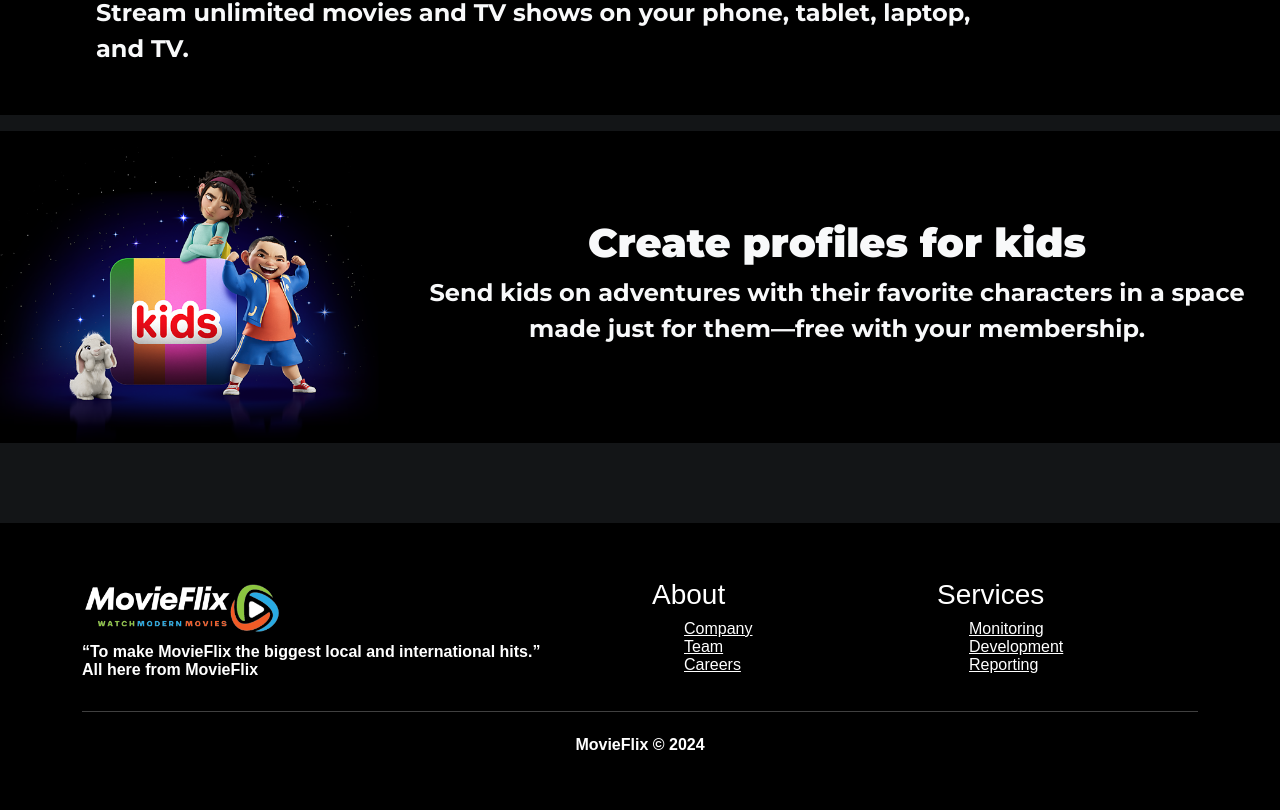
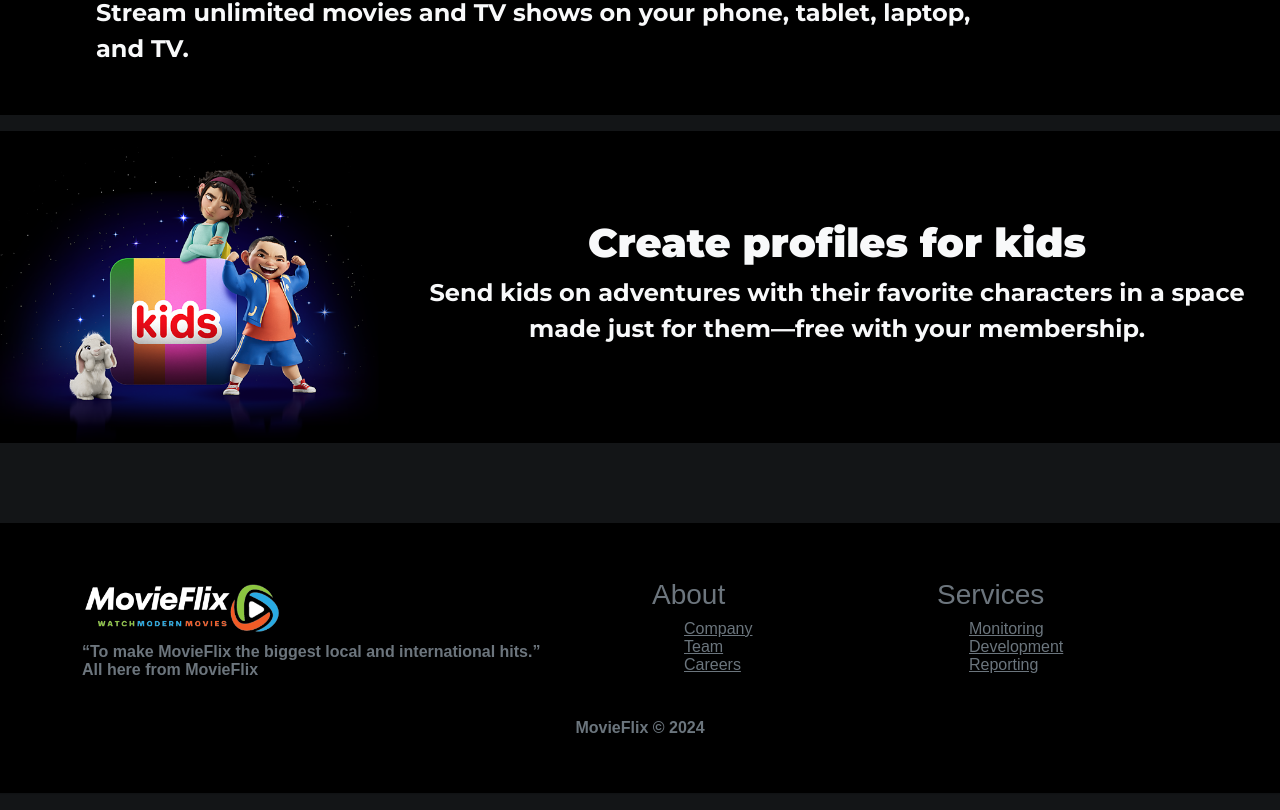
Before and after one commit to Markjonel02/STRIX, a React (Vite) app: page / in a window 1280 px wide. Shown: the part 1692-2502 px from the top of the page. Built offline with nearby package versions, Linux system fonts and the light colour scheme.

Commit message:
modified:   index.css 	modified:   src/assets/components/Footer.tsx 	modified:   src/assets/pages/Movies.tsx

```diff
--- a/index.css
+++ b/index.css
@@ -330,6 +330,23 @@ label {
   text-shadow:5px 2px 2px rgba(255, 255, 255, 0.5); ;
 }
 
+.hide-scrollbar {
+  scrollbar-width: thin;
+  scrollbar-color: transparent transparent;
+  overflow: -webkit-scrollbars-none;
+  scroll-behavior: smooth;
+}
+.hide-scrollbar::-webkit-scrollbar {
+  width: 5px;
+}
+
+.hide-scrollbar::-webkit-scrollbar-thumb {
+  background-color: transparent;
+}
+
+.hide-scrollbar::-webkit-scrollbar-track {
+  background-color: transparent;
+}
 .span-shadow{
  text-shadow: 5px 5px 5px rgba(12, 9, 10, 0.4);
 }
--- a/src/assets/components/Footer.tsx
+++ b/src/assets/components/Footer.tsx
@@ -11,15 +11,14 @@ const Footer = () => {
 
   const footerStyle: React.CSSProperties = {
     backgroundColor: "rgb(40, 45, 50)",
-    color: "white",
-
+    color: "#6b757dff",
     paddingBottom: "40px",
   };
 
   return (
     <>
-      <footer style={footerStyle} className="bg-black">
-        <div className="container">
+      <footer style={footerStyle} className="bg-black text-secondary ">
+        <div className="container text-secondary">
           <div className="row">
             <div className="col-md-6 item text" style={{ marginBottom: "0px" }}>
               <img src={img.imgURL} alt="sample" style={img.size} />
@@ -30,40 +29,40 @@ const Footer = () => {
               </p>
             </div>
             <div className="col-sm-6 col-md-3 item fw-light list-unstyled  ">
-              <h3 style={{ color: "white" }}>About</h3>
+              <h3>About</h3>
               <ul>
                 <li>
-                  <a href="#" style={{ color: "white" }}>
+                  <a href="#" style={{ color: "#6b757dff" }}>
                     Company
                   </a>
                 </li>
                 <li>
-                  <a href="#" style={{ color: "white" }}>
+                  <a href="#" style={{ color: "#6b757dff" }}>
                     Team
                   </a>
                 </li>
                 <li>
-                  <a href="#" style={{ color: "white" }}>
+                  <a href="#" style={{ color: "#6b757dff" }}>
                     Careers
                   </a>
                 </li>
               </ul>
             </div>
             <div className="col-sm-6 col-md-3 item fw-light ">
-              <h3 style={{ color: "white" }}>Services</h3>
+              <h3>Services</h3>
               <ul>
                 <li>
-                  <a href="#" style={{ color: "white" }}>
+                  <a href="#" style={{ color: "#6b757dff" }}>
                     Monitoring
                   </a>
                 </li>
                 <li>
-                  <a href="#" style={{ color: "white" }}>
+                  <a href="#" style={{ color: "#6b757dff" }}>
                     Development
                   </a>
                 </li>
                 <li>
-                  <a href="#" style={{ color: "white" }}>
+                  <a href="#" style={{ color: "#6b757dff" }}>
                     Reporting
                   </a>
                 </li>
@@ -71,11 +70,9 @@ const Footer = () => {
             </div>
           </div>
 
-          <div>
-            <hr />
-          </div>
+          <div></div>
           <strong className="d-flex justify-content-center align-content-end mt-4 ">
-            <p className="copyright" style={{ color: "white" }}>
+            <p className="copyright" style={{ color: "#6b757dff" }}>
               MovieFlix © 2024
             </p>
           </strong>
--- a/src/assets/pages/Movies.tsx
+++ b/src/assets/pages/Movies.tsx
@@ -1,6 +1,7 @@
 import { Container, Card } from "react-bootstrap";
 import Masonry from "react-masonry-css";
 import { Swiper, SwiperSlide } from "swiper/react";
+
 import { useState, useEffect } from "react";
 import { LazyLoadImage } from "react-lazy-load-image-component";
 import { useFavorites } from "../Context/FavoriteContext";
@@ -154,7 +155,7 @@ const Movies: React.FC = () => {
     const sel = items[index];
     setShowtoast(!Showtoast);
 
-    // Set a timer to hide the toast after 3000 milliseconds (adjust as needed)
+    // Set a timer to hide the toast after 3000 milliseconds
     setTimeout(() => {
       setShowtoast(false);
     }, 3000);
@@ -215,18 +216,6 @@ const Movies: React.FC = () => {
     877: 1.75,
   };
 
-  const breakpoints = {
-    577: {
-      slidesPerView: 1.75,
-      spaceBetween: 5,
-    },
-    877: {
-      slidesPerView: 2,
-    },
-    1024: {
-      slidesPerView: 4.5,
-    },
-  };
   return (
     <>
       <div className="Movie-slider">
@@ -273,15 +262,22 @@ const Movies: React.FC = () => {
         </Swiper>
       </div>
 
-      <Container fluid data-aos="fade-right " data-aos-duration="700">
+      <Container
+        fluid
+        data-aos="fade-right "
+        data-aos-duration="700"
+        className=" overflow-y-auto vh-100 mt-5 hide-scrollbar "
+      >
+        <h1 className="text-center text-light">Discover </h1>
         <Masonry
           breakpointCols={breakpointColumnsObj}
-          className="my-masonry-grid mt-5"
+          className="my-masonry-grid "
           columnClassName="my-masonry-grid_column"
         >
           {/* Map through video items and render each as a Card */}
           {items.map((item, index) => (
-            <Swiper breakpoints={breakpoints}>
+            <Swiper>
+              <SwiperSlide>
                 <Card
                   key={item.id}
                   className="pinterest-grid-item"
@@ -305,8 +301,7 @@ const Movies: React.FC = () => {
                       <p>{` Category: ${item.genre}`}</p>
                     </Card.Text>
                     <Card.Text>
-                    {" "}
-                    <TruncatedText content={item.content} maxLength={20} />
+                      <TruncatedText content={item.content} maxLength={30} />
                     </Card.Text>
 
                     <input
@@ -349,6 +344,7 @@ const Movies: React.FC = () => {
                     </label>
                   </Card.Body>
                 </Card>
+              </SwiperSlide>
             </Swiper>
           ))}
         </Masonry>
```
Lines whose indentation alone changed are shown as unchanged.
